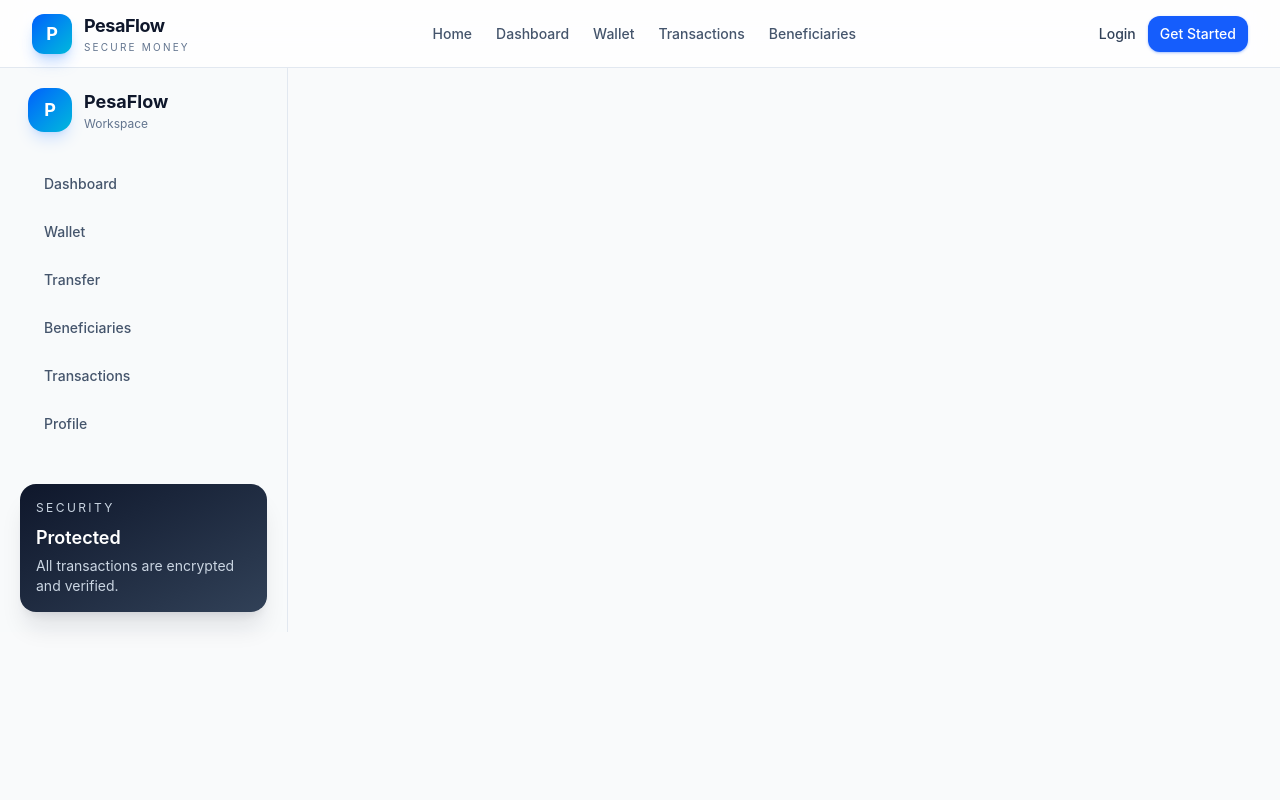
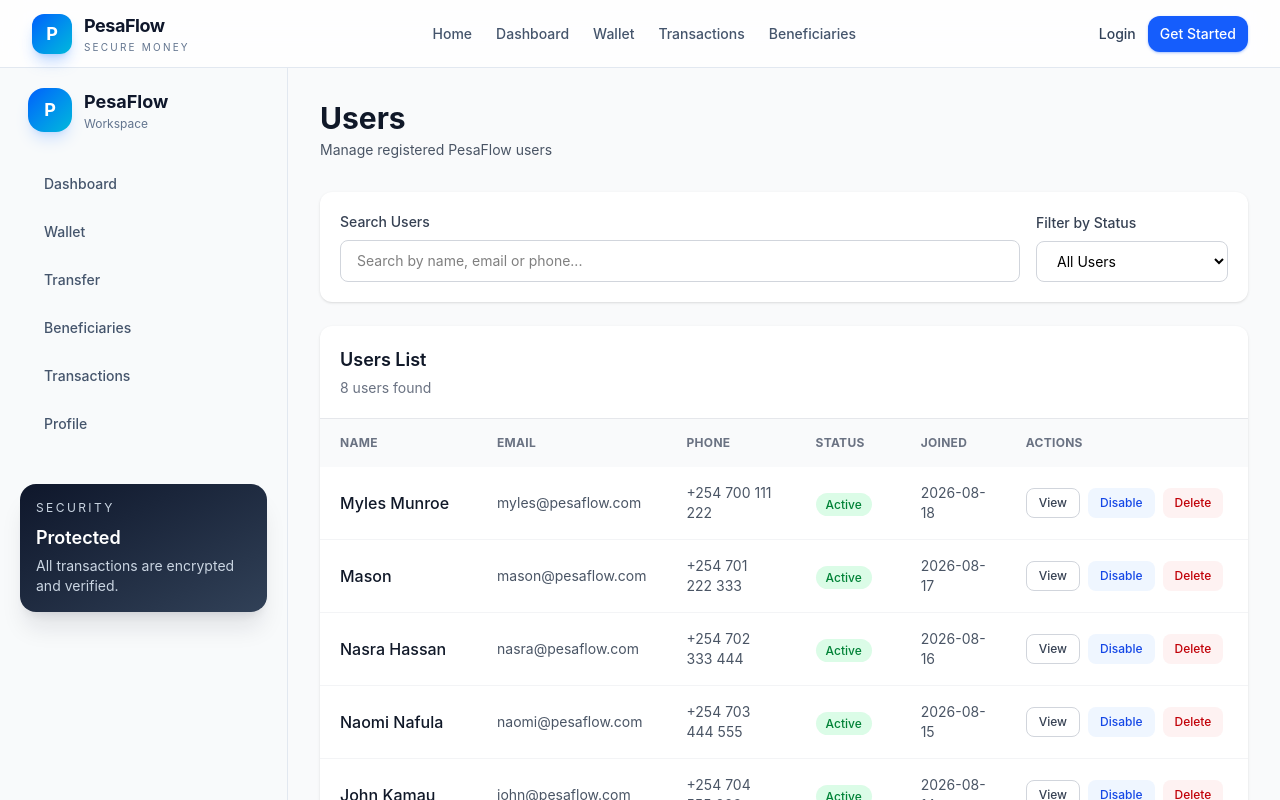
Before and after one commit to munroemil6-bot/pesaflow-frontend, a React (Vite) app: page /admin/users in a window 1280 px wide. Shown: the top 800 px of the page. Built offline with nearby package versions, Linux system fonts and the light colour scheme.

Commit message:
Updated admin users page

```diff
--- a/src/pages/Dashboards/users.jsx
+++ b/src/pages/Dashboards/users.jsx
@@ -1,121 +1,437 @@
-/**
- * ========================================================
- * USERS MANAGEMENT PAGE
- * ========================================================
- *
- * Owner: NAOMI (Admin Frontend)
- * Week 1: Day 4 (Money Transfer)
- * Status: COMMENTS ONLY - CODE PENDING
- *
- * WIREFRAME:
- * ┌───────────────────────────────────────────┐
- * │  Users                                    │
- * │                                           │
- * │  [ Search ] [ Filter ]                    │
- * │                                           │
- * │  Users Table:                             │
- * │  ┌─────────────────────────────────────┐  │
- * │  │ Name  │ Email │ Phone │ Status │ ... │  │
- * │  ├─────────────────────────────────────┤  │
- * │  │ Myles │ ...   │ ...   │ Active │ ... │  │
- * │  │ Mason │ ...   │ ...   │ Active │ ... │  │
- * │  │ Nasra │ ...   │ ...   │ Inactive │ ..│  │
- * │  └─────────────────────────────────────┘  │
- * │                                           │
- * │  Action Buttons: [View] [Edit] [Delete]   │
- * │                                           │
- * │  Pagination: [< 1 2 3 >]                  │
- * └───────────────────────────────────────────┘
- *
- * REQUIREMENTS TO BUILD:
- * ✅ User list in table format
- * ✅ Display: name, email, phone, status
- * ✅ Search functionality (optional)
- * ✅ Filter by status (all/active/inactive)
- * ✅ Action buttons: View, Edit, Delete
- * ✅ Pagination (show 10-20 per page)
- * ✅ Loading state
- * ✅ Responsive design (horizontal scroll on mobile)
- *
- * DATA STRUCTURE:
- * {
- *   users: [
- *     { id, name, email, phone, status, createdAt }
- *   ],
- *   total: number,
- *   page: number,
- *   pageSize: number
- * }
- *
- * FUNCTIONS TO BUILD:
- * - handleSearch(query): filter users by name/email/phone
- // - handleFilterStatus(status): filter by active/inactive
- * - handleViewUser(id): navigate to /admin/users/{id}
- * - handleEditUser(id): navigate to /admin/users/{id}/edit
- * - handleDeleteUser(id): show confirmation, delete user
- * - handlePageChange(page): update pagination
- *
- * STATE NEEDED:
- * - users: array
- * - searchQuery: string
- * - filterStatus: 'all'|'active'|'inactive'
- * - page: number
- * - totalPages: number
- * - isLoading: boolean
- *
- * NEXT WEEK TODO:
- * - Connect to user management API
- * - Implement actual delete functionality
- * - Implement edit user functionality
- * - Add user role management
- * - Add ban/suspend functionality
- *
- * ========================================================
- */
-
-import React from 'react';
-// TODO: Import useNavigate from react-router-dom
+import React, { useMemo, useState } from 'react'
 
 export default function Users() {
-  // TODO: Set up useNavigate hook
-  // TODO: Check if user is admin
-  // TODO: If not admin, redirect to /dashboard
+  const [searchTerm, setSearchTerm] = useState('')
+  const [statusFilter, setStatusFilter] = useState('All')
+  const [selectedUser, setSelectedUser] = useState(null)
 
-  // TODO: Create state for:
-  // - users: array
-  // - searchQuery: string
-  // - filterStatus: string
-  // - currentPage: number
-  // - isLoading: boolean
+  const [users, setUsers] = useState([
+    {
+      id: 1,
+      name: 'Myles Munroe',
+      email: 'myles@pesaflow.com',
+      phone: '+254 700 111 222',
+      status: 'Active',
+      joined: '2026-08-18',
+    },
+    {
+      id: 2,
+      name: 'Mason',
+      email: 'mason@pesaflow.com',
+      phone: '+254 701 222 333',
+      status: 'Active',
+      joined: '2026-08-17',
+    },
+    {
+      id: 3,
+      name: 'Nasra Hassan',
+      email: 'nasra@pesaflow.com',
+      phone: '+254 702 333 444',
+      status: 'Active',
+      joined: '2026-08-16',
+    },
+    {
+      id: 4,
+      name: 'Naomi Nafula',
+      email: 'naomi@pesaflow.com',
+      phone: '+254 703 444 555',
+      status: 'Active',
+      joined: '2026-08-15',
+    },
+    {
+      id: 5,
+      name: 'John Kamau',
+      email: 'john@pesaflow.com',
+      phone: '+254 704 555 666',
+      status: 'Active',
+      joined: '2026-08-14',
+    },
+    {
+      id: 6,
+      name: 'Aisha Mohammed',
+      email: 'aisha@pesaflow.com',
+      phone: '+254 705 666 777',
+      status: 'Inactive',
+      joined: '2026-08-13',
+    },
+    {
+      id: 7,
+      name: 'Brian Otieno',
+      email: 'brian@pesaflow.com',
+      phone: '+254 706 777 888',
+      status: 'inative',
+      joined: '2026-08-12',
+    },
+    {
+      id: 8,
+      name: 'Grace Wanjiku',
+      email: 'grace@pesaflow.com',
+      phone: '+254 707 888 999',
+      status: 'Active',
+      joined: '2026-08-11',
+    },
+  ])
 
-  // TODO: useEffect to fetch users list
+  const filteredUsers = useMemo(() => {
+    return users.filter((user) => {
+      const matchesSearch =
+        user.name.toLowerCase().includes(searchTerm.toLowerCase()) ||
+        user.email.toLowerCase().includes(searchTerm.toLowerCase()) ||
+        user.phone.includes(searchTerm)
 
-  // TODO: Build functions:
-  // - handleSearch(query): update searchQuery state
-  // - handleFilterStatus(status): update filterStatus state
-  // - handleViewUser(id): navigate to user details
-  // - handleEditUser(id): navigate to edit user page
-  // - handleDeleteUser(id): show confirmation, then delete
-  // - handlePageChange(page): fetch new page
+      const matchesStatus =
+        statusFilter === 'All' || user.status === statusFilter
 
-  // TODO: Build JSX:
-  // 1. Header: "Users Management"
-  // 2. Search and filter bar:
-  //    - Search input field
-  //    - Status filter dropdown/buttons
-  // 3. Users table:
-  //    - Columns: Name, Email, Phone, Status, Actions
-  //    - Use <table> or div-based grid
-  //    - Show loading spinner if isLoading
-  //    - Show empty state if no users
-  // 4. Action buttons for each row:
-  //    - View button
-  //    - Edit button
-  //    - Delete button (show confirmation modal)
-  // 5. Pagination at bottom:
-  //    - Previous/Next buttons
-  //    - Page numbers
-  //    - Current page indicator
+      return matchesSearch && matchesStatus
+    })
+  }, [users, searchTerm, statusFilter])
 
-  return <div>{/* NAOMI: Build users management page here */}</div>;
+  const handleDelete = (userId) => {
+    const confirmed = window.confirm(
+      'Are you sure you want to remove this user?'
+    )
+
+    if (!confirmed) return
+
+    setUsers((currentUsers) =>
+      currentUsers.filter((user) => user.id !== userId)
+    )
+  }
+
+  const handleToggleStatus = (userId) => {
+    setUsers((currentUsers) =>
+      currentUsers.map((user) =>
+        user.id === userId
+          ? {
+              ...user,
+              status: user.status === 'Active' ? 'Inactive' : 'Active',
+            }
+          : user
+      )
+    )
+  }
+
+  return (
+    <div className="min-h-screen bg-gray-50 p-4 sm:p-6 lg:p-8">
+      {/* Header */}
+      <div className="mb-8">
+        <h1 className="text-2xl font-bold text-gray-900 sm:text-3xl">
+          Users
+        </h1>
+
+        <p className="mt-1 text-sm text-gray-600">
+          Manage registered PesaFlow users
+        </p>
+      </div>
+
+      {/* Search and Filter */}
+      <section className="mb-6 rounded-xl bg-white p-4 shadow-sm sm:p-5">
+        <div className="flex flex-col gap-4 lg:flex-row lg:items-center lg:justify-between">
+          <div className="flex-1">
+            <label
+              htmlFor="user-search"
+              className="mb-2 block text-sm font-medium text-gray-700"
+            >
+              Search Users
+            </label>
+
+            <input
+              id="user-search"
+              type="text"
+              value={searchTerm}
+              onChange={(event) => setSearchTerm(event.target.value)}
+              placeholder="Search by name, email or phone..."
+              className="w-full rounded-lg border border-gray-300 px-4 py-2.5 text-sm outline-none transition focus:border-blue-500 focus:ring-2 focus:ring-blue-100"
+            />
+          </div>
+
+          <div className="w-full lg:w-48">
+            <label
+              htmlFor="status-filter"
+              className="mb-2 block text-sm font-medium text-gray-700"
+            >
+              Filter by Status
+            </label>
+
+            <select
+              id="status-filter"
+              value={statusFilter}
+              onChange={(event) => setStatusFilter(event.target.value)}
+              className="w-full rounded-lg border border-gray-300 bg-white px-4 py-2.5 text-sm outline-none focus:border-blue-500 focus:ring-2 focus:ring-blue-100"
+            >
+              <option value="All">All Users</option>
+              <option value="Active">Active</option>
+              <option value="Inactive">Inactive</option>
+            </select>
+          </div>
+        </div>
+      </section>
+
+      {/* Users Table */}
+      <section className="overflow-hidden rounded-xl bg-white shadow-sm">
+        <div className="flex flex-col gap-2 border-b border-gray-200 p-5 sm:flex-row sm:items-center sm:justify-between">
+          <div>
+            <h2 className="text-lg font-semibold text-gray-900">
+              Users List
+            </h2>
+
+            <p className="mt-1 text-sm text-gray-500">
+              {filteredUsers.length} user
+              {filteredUsers.length === 1 ? '' : 's'} found
+            </p>
+          </div>
+        </div>
+
+        {/* Desktop Table */}
+        <div className="hidden overflow-x-auto md:block">
+          <table className="w-full min-w-[800px]">
+            <thead className="bg-gray-50">
+              <tr className="text-left text-xs font-semibold uppercase tracking-wide text-gray-500">
+                <th className="px-5 py-4">Name</th>
+                <th className="px-5 py-4">Email</th>
+                <th className="px-5 py-4">Phone</th>
+                <th className="px-5 py-4">Status</th>
+                <th className="px-5 py-4">Joined</th>
+                <th className="px-5 py-4">Actions</th>
+              </tr>
+            </thead>
+
+            <tbody className="divide-y divide-gray-100">
+              {filteredUsers.map((user) => (
+                <tr key={user.id} className="transition hover:bg-gray-50">
+                  <td className="px-5 py-4">
+                    <p className="font-medium text-gray-900">
+                      {user.name}
+                    </p>
+                  </td>
+
+                  <td className="px-5 py-4 text-sm text-gray-600">
+                    {user.email}
+                  </td>
+
+                  <td className="px-5 py-4 text-sm text-gray-600">
+                    {user.phone}
+                  </td>
+
+                  <td className="px-5 py-4">
+                    <span
+                      className={`rounded-full px-2.5 py-1 text-xs font-medium ${
+                        user.status === 'Active'
+                          ? 'bg-green-100 text-green-700'
+                          : 'bg-gray-100 text-gray-600'
+                      }`}
+                    >
+                      {user.status}
+                    </span>
+                  </td>
+
+                  <td className="px-5 py-4 text-sm text-gray-600">
+                    {user.joined}
+                  </td>
+
+                  <td className="px-5 py-4">
+                    <div className="flex gap-2">
+                      <button
+                        type="button"
+                        onClick={() => setSelectedUser(user)}
+                        className="rounded-lg border border-gray-300 px-3 py-1.5 text-xs font-medium text-gray-700 transition hover:bg-gray-50"
+                      >
+                        View
+                      </button>
+
+                      <button
+                        type="button"
+                        onClick={() => handleToggleStatus(user.id)}
+                        className="rounded-lg bg-blue-50 px-3 py-1.5 text-xs font-medium text-blue-700 transition hover:bg-blue-100"
+                      >
+                        {user.status === 'Active' ? 'Disable' : 'Activate'}
+                      </button>
+
+                      <button
+                        type="button"
+                        onClick={() => handleDelete(user.id)}
+                        className="rounded-lg bg-red-50 px-3 py-1.5 text-xs font-medium text-red-700 transition hover:bg-red-100"
+                      >
+                        Delete
+                      </button>
+                    </div>
+                  </td>
+                </tr>
+              ))}
+            </tbody>
+          </table>
+        </div>
+
+        {/* Mobile Cards */}
+        <div className="divide-y divide-gray-100 md:hidden">
+          {filteredUsers.map((user) => (
+            <div key={user.id} className="p-5">
+              <div className="flex items-start justify-between gap-4">
+                <div>
+                  <h3 className="font-semibold text-gray-900">
+                    {user.name}
+                  </h3>
+
+                  <p className="mt-1 text-sm text-gray-500">
+                    {user.email}
+                  </p>
+
+                  <p className="mt-1 text-sm text-gray-500">
+                    {user.phone}
+                  </p>
+                </div>
+
+                <span
+                  className={`shrink-0 rounded-full px-2.5 py-1 text-xs font-medium ${
+                    user.status === 'Active'
+                      ? 'bg-green-100 text-green-700'
+                      : 'bg-gray-100 text-gray-600'
+                  }`}
+                >
+                  {user.status}
+                </span>
+              </div>
+
+              <p className="mt-3 text-xs text-gray-500">
+                Joined {user.joined}
+              </p>
+
+              <div className="mt-4 flex flex-wrap gap-2">
+                <button
+                  type="button"
+                  onClick={() => setSelectedUser(user)}
+                  className="rounded-lg border border-gray-300 px-3 py-1.5 text-xs font-medium text-gray-700"
+                >
+                  View
+                </button>
+
+                <button
+                  type="button"
+                  onClick={() => handleToggleStatus(user.id)}
+                  className="rounded-lg bg-blue-50 px-3 py-1.5 text-xs font-medium text-blue-700"
+                >
+                  {user.status === 'Active' ? 'Disable' : 'Activate'}
+                </button>
+
+                <button
+                  type="button"
+                  onClick={() => handleDelete(user.id)}
+                  className="rounded-lg bg-red-50 px-3 py-1.5 text-xs font-medium text-red-700"
+                >
+                  Delete
+                </button>
+              </div>
+            </div>
+          ))}
+        </div>
+
+        {/* Empty State */}
+        {filteredUsers.length === 0 && (
+          <div className="p-10 text-center">
+            <h3 className="font-semibold text-gray-900">
+              No users found
+            </h3>
+
+            <p className="mt-1 text-sm text-gray-500">
+              Try changing your search or filter.
+            </p>
+          </div>
+        )}
+      </section>
+
+      {/* User Details Modal */}
+      {selectedUser && (
+        <div className="fixed inset-0 z-50 flex items-center justify-center bg-black/40 p-4">
+          <div className="w-full max-w-md rounded-xl bg-white p-6 shadow-xl">
+            <div className="flex items-start justify-between">
+              <div>
+                <h2 className="text-xl font-semibold text-gray-900">
+                  User Details
+                </h2>
+
+                <p className="mt-1 text-sm text-gray-500">
+                  Account information
+                </p>
+              </div>
+
+              <button
+                type="button"
+                onClick={() => setSelectedUser(null)}
+                className="text-xl text-gray-400 hover:text-gray-700"
+                aria-label="Close"
+              >
+                ×
+              </button>
+            </div>
+
+            <div className="mt-6 space-y-4">
+              <div>
+                <p className="text-xs font-medium uppercase text-gray-500">
+                  Name
+                </p>
+
+                <p className="mt-1 text-sm text-gray-900">
+                  {selectedUser.name}
+                </p>
+              </div>
+
+              <div>
+                <p className="text-xs font-medium uppercase text-gray-500">
+                  Email
+                </p>
+
+                <p className="mt-1 text-sm text-gray-900">
+                  {selectedUser.email}
+                </p>
+              </div>
+
+              <div>
+                <p className="text-xs font-medium uppercase text-gray-500">
+                  Phone
+                </p>
+
+                <p className="mt-1 text-sm text-gray-900">
+                  {selectedUser.phone}
+                </p>
+              </div>
+
+              <div>
+                <p className="text-xs font-medium uppercase text-gray-500">
+                  Status
+                </p>
+
+                <span
+                  className={`mt-1 inline-block rounded-full px-2.5 py-1 text-xs font-medium ${
+                    selectedUser.status === 'Active'
+                      ? 'bg-green-100 text-green-700'
+                      : 'bg-gray-100 text-gray-600'
+                  }`}
+                >
+                  {selectedUser.status}
+                </span>
+              </div>
+
+              <div>
+                <p className="text-xs font-medium uppercase text-gray-500">
+                  Joined
+                </p>
+
+                <p className="mt-1 text-sm text-gray-900">
+                  {selectedUser.joined}
+                </p>
+              </div>
+            </div>
+
+            <button
+              type="button"
+              onClick={() => setSelectedUser(null)}
+              className="mt-6 w-full rounded-lg bg-blue-600 px-4 py-2.5 text-sm font-medium text-white transition hover:bg-blue-700"
+            >
+              Close
+            </button>
+          </div>
+        </div>
+      )}
+    </div>
+  )
 }
```
